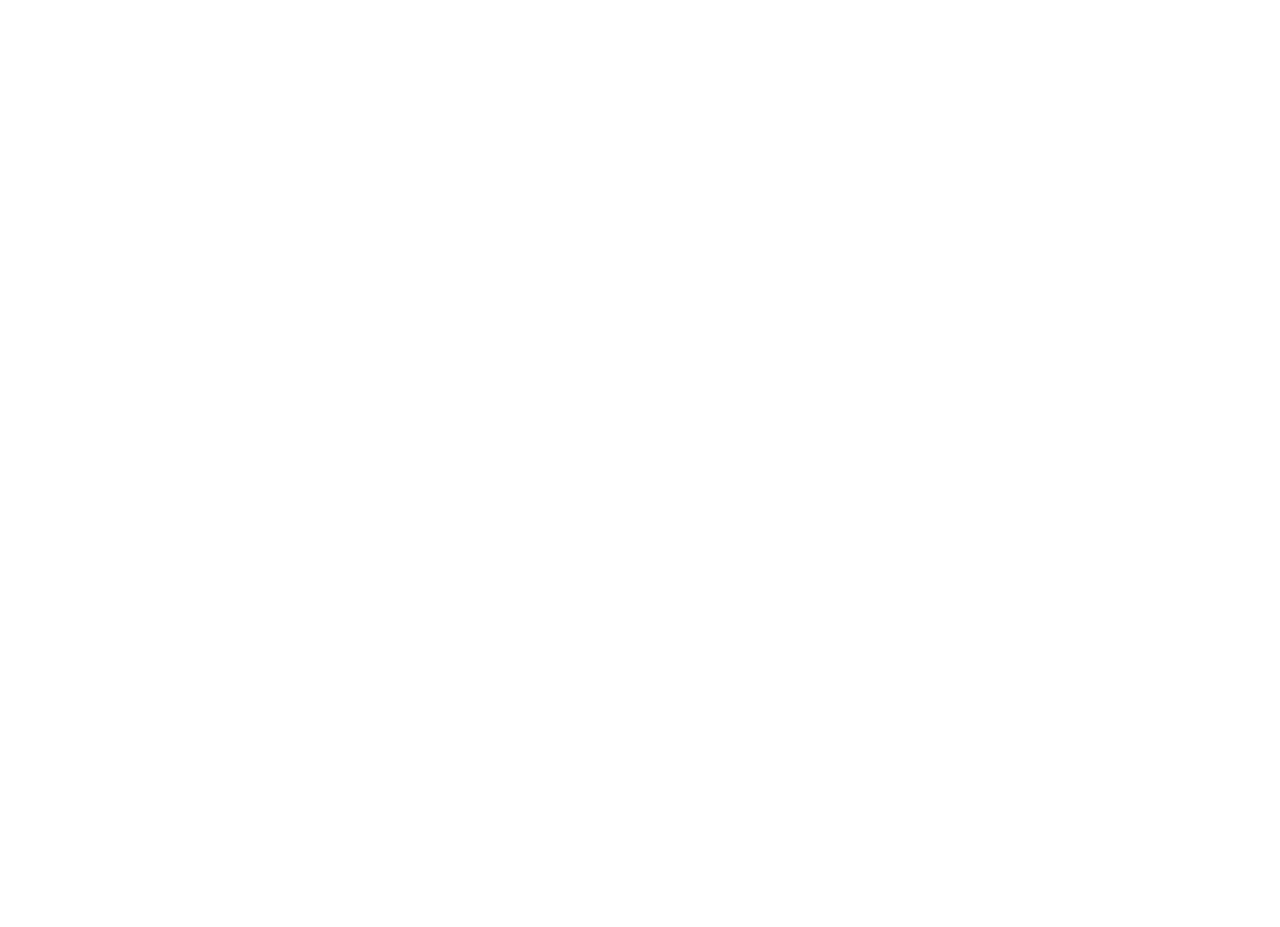
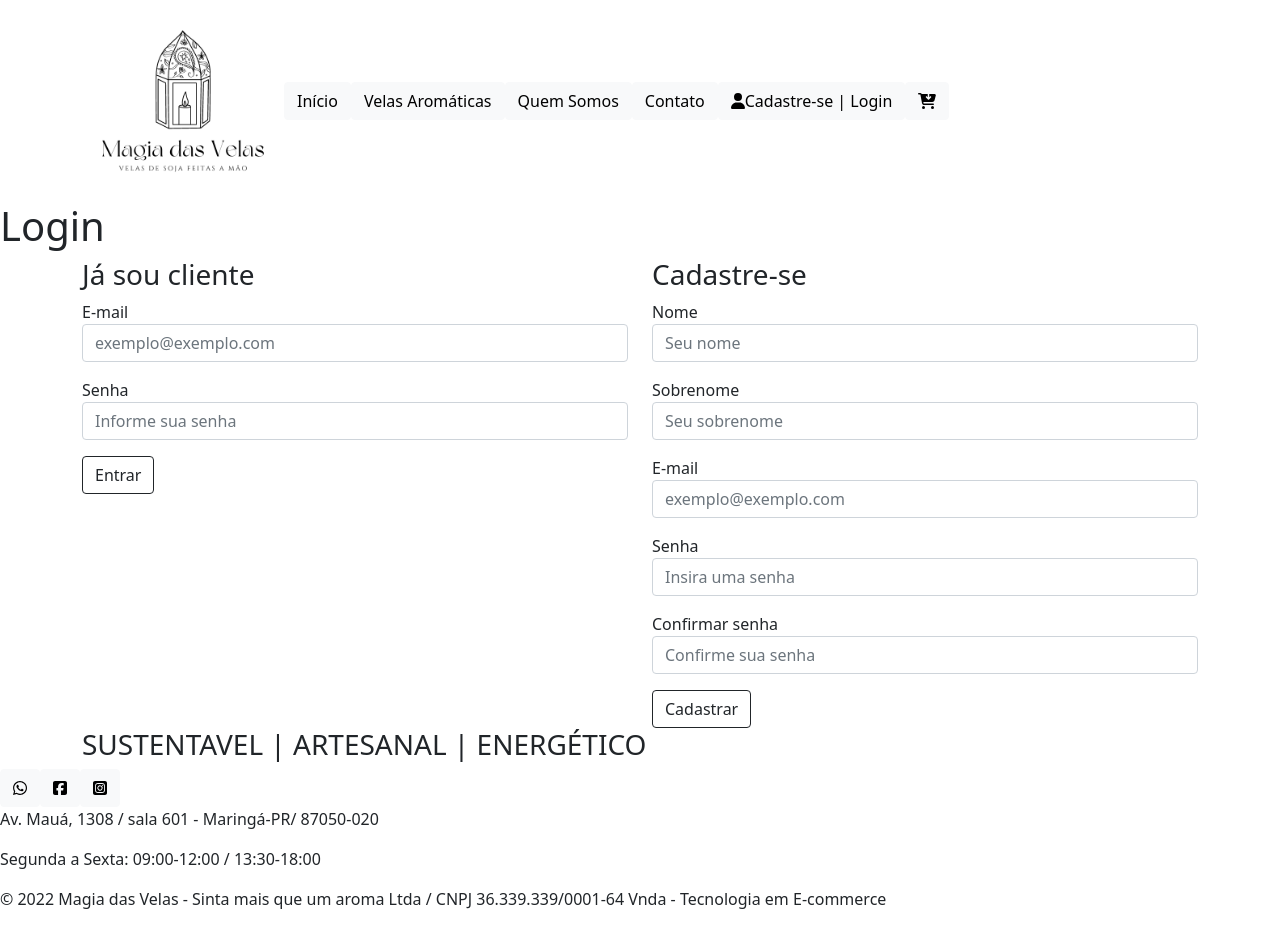
Before and after one commit to yumikawano/projeto-4-5, a React (Create React App) app in the folder front-end/: page /login in a window 1280 px wide. Before the commit this address had no page. Before the commit the page ends 800 px from the top, so only its background shows below. Built offline with nearby package versions, Linux system fonts and the light colour scheme; a web font is replaced by a local one.

Commit message:
inicia Login

```diff
--- a/front-end/src/routes.tsx
+++ b/front-end/src/routes.tsx
@@ -1,7 +1,8 @@
-import { Route, Routes as RDRoutes} from "react-router-dom"
-import { HomeView } from "./views/Home"
-import { QuemSomosView } from "./views/QuemSomos"
-import { ContatoView } from "./views/Contato"
+import { Route, Routes as RDRoutes} from "react-router-dom";
+import { HomeView } from "./views/Home";
+import { QuemSomosView } from "./views/QuemSomos";
+import { ContatoView } from "./views/Contato";
+import { LoginView } from "./views/Login";
 
 export function Routes () {
     return(
@@ -10,8 +11,8 @@
             {/* <Route path="/produtos" element={<ProductsView />} /> */}
             // <Route path="/sobre" element={<QuemSomosView />} />
             <Route path="/contato" element={<ContatoView />} />
-            {/* <Route path="/login" element={<LoginView />} />
-            <Route path="/cart" element={<CartView />} /> */}
+            <Route path="/login" element={<LoginView />} />
+            {/* <Route path="/cart" element={<CartView />} /> */}
         </RDRoutes>
     )
 }
--- a/front-end/src/views/Login/index.tsx
+++ b/front-end/src/views/Login/index.tsx
@@ -0,0 +1,96 @@
+import { Button, Container, Form } from "react-bootstrap";
+import { Layout } from "../../components/Layout";
+
+export function LoginView() {
+    return (
+        <Layout>
+            <h1>Login</h1>
+            <Container>
+                <div className="row">
+                    <div className="col">
+                        <h3>Já sou cliente</h3>
+                        <Form>
+                            <Form.Group controlId="inscription-email" className="mb-3">
+                                <Form.Label className="m-0">E-mail</Form.Label>
+                                <Form.Control
+                                    placeholder="exemplo@exemplo.com"
+                                    // value={formData.userEmail}
+                                    // onChange={handleChange}
+                                    name="userEmail"
+                                    required
+                                />
+                            </Form.Group>
+                            <Form.Group controlId="inscription-name" className="mb-3">
+                                <Form.Label className="m-0">Senha</Form.Label>
+                                <Form.Control
+                                    placeholder="Informe sua senha"
+                                    // value={formData.userPassword}
+                                    // onChange={handleChange}
+                                    name="userPassword"
+                                    required
+                                />
+                            </Form.Group>
+                        </Form>
+                        <Button variant="outline-dark">Entrar</Button>
+                    </div>
+                    <div className="col">
+                        <h3>Cadastre-se</h3>
+                        <Form>
+                        <Form.Group controlId="inscription-name" className="mb-3">
+                                <Form.Label className="m-0">Nome</Form.Label>
+                                <Form.Control
+                                    placeholder="Seu nome"
+                                    // value={formData.userEmail}
+                                    // onChange={handleChange}
+                                    name="userName"
+                                    required
+                                />
+                            </Form.Group>
+                            <Form.Group controlId="inscription-sobrenome" className="mb-3">
+                                <Form.Label className="m-0">Sobrenome</Form.Label>
+                                <Form.Control
+                                    placeholder="Seu sobrenome"
+                                    // value={formData.userEmail}
+                                    // onChange={handleChange}
+                                    name="userSobrenome"
+                                    required
+                                />
+                            </Form.Group>
+                            <Form.Group controlId="inscription-email" className="mb-3">
+                                <Form.Label className="m-0">E-mail</Form.Label>
+                                <Form.Control
+                                    placeholder="exemplo@exemplo.com"
+                                    // value={formData.userEmail}
+                                    // onChange={handleChange}
+                                    name="userEmail"
+                                    required
+                                />
+                            </Form.Group>
+                            <Form.Group controlId="inscription-password" className="mb-3">
+                                <Form.Label className="m-0">Senha</Form.Label>
+                                <Form.Control
+                                    placeholder="Insira uma senha"
+                                    // value={formData.userEmail}
+                                    // onChange={handleChange}
+                                    name="userPassword"
+                                    required
+                                />
+                            </Form.Group>
+                            <Form.Group controlId="inscription-password" className="mb-3">
+                                <Form.Label className="m-0">Confirmar senha</Form.Label>
+                                <Form.Control
+                                    placeholder="Confirme sua senha"
+                                    // value={formData.userEmail}
+                                    // onChange={handleChange}
+                                    name="userPassword"
+                                    required
+                                />
+                            </Form.Group>
+                        </Form>
+                        <Button variant="outline-dark">Cadastrar</Button>
+                    </div>
+                </div>
+            </Container>
+        </Layout>
+    )
+}
```
